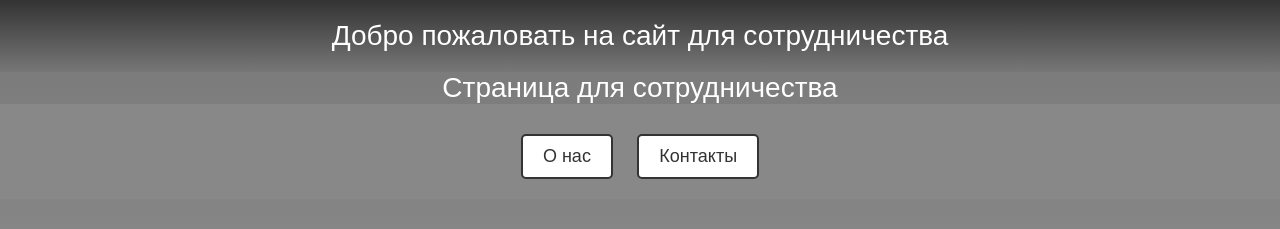
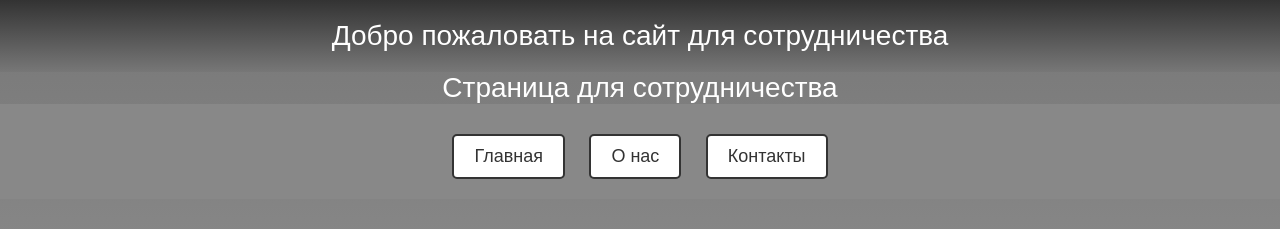
Before and after one commit to IbragimBaku/cooperation, a plain HTML site: page index.html in a window 1280 px wide. Shown: the top 229 px of the page. Drawn offline with Linux system fonts and the light colour scheme.

Commit message:
index.html

```diff
--- a/index.html
+++ b/index.html
@@ -126,6 +126,7 @@
     </header2>
 
     <nav>
+        <a href="https://www.example.com/home" class="button-link">Главная</a>
         <a href="https://www.example.com/about" class="button-link">О нас</a>
         <a href="https://www.example.com/contacts" class="button-link">Контакты</a>
     </nav>
```
